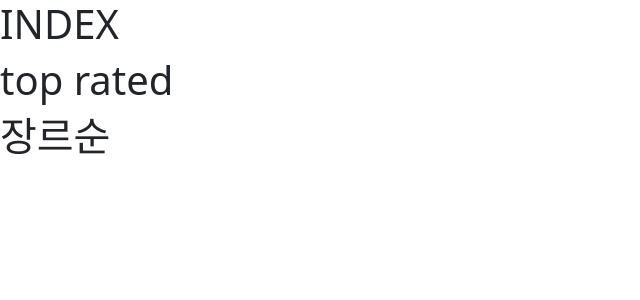
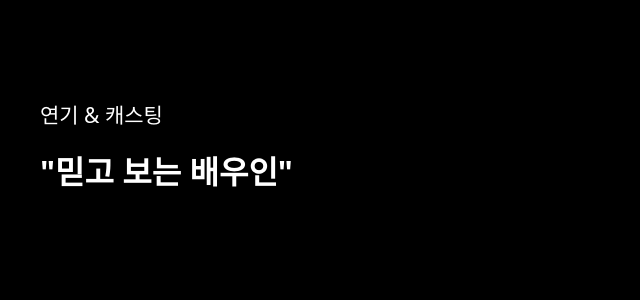
Before and after one commit to seho1278/5P1J, a Django app: page /movies/ in a window 1280 px wide. Shown: the top 300 px of the page, without its empty margins (0-640 px from the left). Run offline with Django 3.2, Linux system fonts and the light colour scheme; data that the repository does not hold is empty; parts of the project's set-up code (start-up, migrations or seed data) failed here and were passed over.

Commit message:
인덱스 템플릿 드래그 앤 드롭 carousel, 자동스크롤 추가

```diff
--- /dev/null
+++ b/movies/static/index/index.css
@@ -0,0 +1,142 @@
+body {
+  background-color: #000000;
+}
+
+.Index__main {
+  display: block;
+  width: 1200px;
+  height: auto;
+  margin: auto;
+  margin-top: 100px;
+}
+
+.Index__Content__rankingContainer {
+  width: 1100px;
+  display: flex;
+  overflow: hidden;
+  white-space: nowrap;
+}
+
+.Index__Crew {
+  font-size: 21px;
+  color: white;
+}
+
+.Index__Tag {
+  font-size: 2rem;
+  font-weight: bold;
+  color: white;
+}
+
+.carousel {
+  display: flex;
+  overflow: hidden;
+  scroll-snap-type: x mandatory;
+  scroll-behavior: smooth;
+}
+
+.card {
+  flex: 0 0 auto;
+  margin: 0 10px;
+  scroll-snap-align: start;
+  position: relative;
+  overflow: hidden;
+}
+
+.card img {
+  height: 100%;
+  object-fit: cover;
+  transition: all 0.2s linear;
+}
+
+.card-title {
+  color:white;
+  font-size: 1.1rem;
+  white-space:nowrap;
+  overflow: hidden;
+  text-overflow:ellipsis;
+  margin-right: 15px;
+}
+
+.Index__Card:hover .card img {
+  transform: scale(1.1);
+}
+
+/* .Index__Like {
+  position: absolute;
+  border: solid 1px black;
+  border-radius: 50%;
+  right: 10px;
+  top: 10px;
+} */
+
+.Index__Card__Content {
+  width: 190px;
+  height: 100%;
+  margin-left: 15px;
+  margin-right: 15px;
+  margin-top: 7px;
+  overflow: hidden;
+}
+
+.Index__Card:hover .card-title{
+  color:white;
+  font-size: 1.1rem;
+  white-space:nowrap;
+  overflow: visible;
+  /* text-overflow:ellipsis; */
+  animation: scroll-text 10s linear infinite;
+}
+
+@keyframes scroll-text {
+  0% {
+    transform: translateX(0);
+  }
+  100% {
+    transform: translateX(-100%);
+  }
+}
+
+
+@media ( max-width: 960px ) {
+  .Index__main {
+    display: block;
+    width: 660px;
+    height: auto;
+    margin: auto;
+    margin-top: 100px;
+  }
+  .Index__Content__rankingContainer {
+    width: 100%;
+    display: flex;
+    overflow: hidden;
+    white-space: nowrap;
+  }
+
+}
+
+@media ( max-width: 540px ) {
+  .Index__main {
+    display: block;
+    width: 100%;
+    height: auto;
+    margin: auto;
+    margin-top: 100px;
+  }
+
+  .Index__Content__rankingContainer {
+    width: 100%;
+    display: flex;
+    overflow: hidden;
+    white-space: nowrap;
+  }
+
+  .Index__Category {
+    width: 100%;
+    text-align: center;
+  }
+}
+
+/* .Index__Movie__Card:hover .card-title {
+  animation-play-state: paused;
+} */
--- a/movies/templates/movies/index.html
+++ b/movies/templates/movies/index.html
@@ -1,61 +1,118 @@
 {% extends 'base.html' %}
 
-{% block title %}{% endblock title %}
+{% load static %}
 
-{% block style %}{% endblock style %}
+{% block title %}INDEX{% endblock title %}
+<meta name="viewport" content="width=device-width, initial-scale=1">
+
+{% block style %}
+<link rel="stylesheet" type="text/css" href="{% static 'index/index.css' %}">
+<style>
+
+</style>
+{% endblock style %}
 
 {% block content %}
-<h1>INDEX</h1>
+<div class="Index__main">
+  <div class="Index__Category">
+    <p class="Index__Crew">연기 & 캐스팅</p>
+    <p class="Index__Tag">"믿고 보는 배우인"</p>
+  </div>
+  <div class="Index__Content__rankingContainer">
+    <div class="carousel">
+      {% for movie in now_playing %}
+        <div class="Index__Card">
+          <div class="card" style="width: 200px; height: 300px; position: relative; overflow: hidden;">
+            <img src="https://image.tmdb.org/t/p/w300{{ movie.poster_path }}" alt="">
+            <div class="Index__Like">ㅇ</div>
+          </div>
+          <div class="Index__Card__Content">
+            <div class="card-title">{{ movie.title }}</div>
+          </div>
+        </div>
+      {% endfor %}
+    </div>
+  </div>
+</div>
 
- {% for movie in now_playing %}
-    <article class="movie">
-        <a class="movie-link" href="#">
-        <div class="movie-poster">
-            <img src="https://image.tmdb.org/t/p/w300{{ movie.poster_path }}" alt="">
-            <div class="movie-ranking">
-            <p class="movie-ranking-number"></p>
-            </div>
-        </div>
-        <div class="movie-info">
-            <div class="d-flex justify-content-between mb-1 px-1">
-            <p class="title">{{ movie.title }}</p>
-            <span class="rating"><i class="bi bi-star-fill"></i>{{ movie.rating }}</span>
-            </div>
-            <p>{{movie.description}}</p>
-            {{movie.released_date}}
-            <div class="movie-category">
-            <p>{{movie.category}}</p>
-            <p>{{genre_dicts}}</p>
+<script>
+  // 드래그 앤 드롭
+  document.addEventListener('DOMContentLoaded', function() {
+    var carousel = document.querySelector('.carousel');
+    var cards = document.querySelector('.card');
+    var isDragging = false;
+    var startX, cardStartX;
 
-            </div>
-        </div>
-        </a>
-    </article>
-{% endfor %}
-<h1>top rated</h1>
-{% for movie in top_rated %}
-<p>{{movie.title}}</p>
-{% endfor %}
+    carousel.addEventListener('mousedown', function(e) {
+      isDragging = true;
+      startX = e.pageX - carousel.offsetLeft;
+    });
 
-{% comment %} <h1>최신순</h1>
-{% for movie in latest %}
-<p>{{movie.title}}</p>
-{% endfor %}
+    carousel.addEventListener('mouseup', function() {
+      isDragging = false;
+    });
 
-<h1>인기순</h1>
-{% for movie in popular %}
-<p>{{movie.title}}</p>
-{% endfor %} {% endcomment %}
+    carousel.addEventListener('mousemove', function(e) {
+      if (!isDragging) return;
+      e.preventDefault();
+      var x = e.pageX - carousel.offsetLeft;
+      var walk = x - startX;
 
-<h1>장르순</h1>
-{% for movie in genre %}
-<p>{{movie.genre_ids}}</p>
-<p>{{movie.title}}</p>
-{% endfor %}
+      carousel.scrollLeft -= walk;
+    });
+  });
+
+  // carousel 자동 스크롤
+  const carouselElement = document.querySelector('.carousel');
+  let direction = 1; // 스크롤 방향 설정 (1: 오른쪽으로, -1: 왼쪽으로)
+  let scrollInterval;
+
+  function handleScroll() {
+    const scrollPosition = carouselElement.scrollLeft;
+    const containerWidth = carouselElement.offsetWidth;
+    const contentWidth = carouselElement.scrollWidth;
 
 
+    // 스크롤이 왼쪽 끝에 도달했을 때
+    if (scrollPosition === 0) {
+      direction = 1; // 오른쪽으로 스크롤
+    }
 
+    // 스크롤이 오른쪽 끝에 도달했을 때
+    //if (scrollPosition + containerWidth === contentWidth) {
+    //  direction = -1; // 왼쪽으로 스크롤
+    //}
+  }
 
+  function startAutoScroll() {
+    scrollInterval = setInterval(() => {
+      carouselElement.scrollBy({
+        left: direction * 0.1, // 스크롤 속도 조절
+        behavior: 'smooth',
+      });
+    }, 3000); // 스크롤 간격 조절
+  }
+
+  function stopAutoScroll() {
+    clearInterval(scrollInterval);
+  }
+
+  // 페이지 로딩 시 자동 스크롤 시작
+  window.addEventListener('load', () => {
+    startAutoScroll();
+  });
+
+  // 마우스가 캐러셀 위로 진입했을 때 자동 스크롤 일시 정지
+  carouselElement.addEventListener('mouseenter', () => {
+    stopAutoScroll();
+  });
+
+  // 마우스가 캐러셀에서 벗어났을 때 자동 스크롤 재개
+  carouselElement.addEventListener('mouseleave', () => {
+    startAutoScroll();
+  });
+</script>
 
 {% endblock content %}
+
 {% block script %}{% endblock script %}
--- a/movies/views.py
+++ b/movies/views.py
@@ -26,7 +26,7 @@ def index(request):
     }
     now_playing_response = requests.get(now_playing_url, params=params)
     now_playing_data = now_playing_response.json()
-    now_playing = sorted(now_playing_data['results'], key=lambda x:x['vote_average'], reverse=True)[:5]
+    now_playing = sorted(now_playing_data['results'], key=lambda x:x['vote_average'], reverse=True)[:10]
 
     total_data = []
 
@@ -119,7 +119,7 @@ def index(request):
 
         genre_response = requests.get(genre_url, params=params)
         genre_data = genre_response.json()
-        pprint.pprint(genre_data)
+        # pprint.pprint(genre_data)
         genre = sorted(genre_data['results'], key=lambda x:x['vote_average'], reverse=True)
         genre_movie_list.append(genre)
 
@@ -134,6 +134,7 @@ def index(request):
             'region':'kr',
             'page': page
         }
+
 
         top_rated_response = requests.get(top_rated_url, params=params)
         top_rated_data = top_rated_response.json()
--- a/templates/base.html
+++ b/templates/base.html
@@ -1,3 +1,5 @@
+{% load static %}
+
 <!DOCTYPE html>
 <html lang="en">
 <head>
```
Also changed, not shown: requirements.txt (+9 -0 lines), movies/static/index/heart.png (added).
